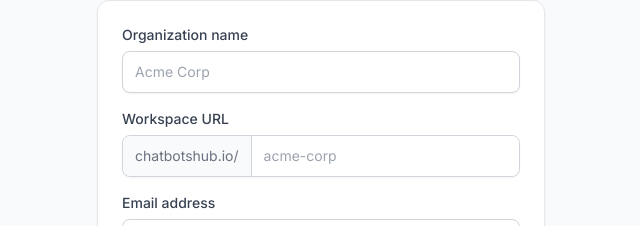
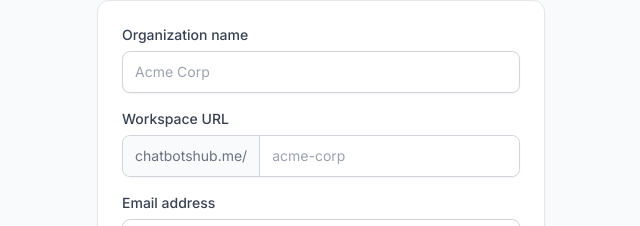
Before and after one commit to Bilal-332/ChatbotsHub, a Next.js app in the folder frontend/: page /auth/register in a window 1280 px wide. Shown: the part 247-473 px from the top of the page, without its empty margins (319-959 px from the left). Built offline with nearby package versions, Linux system fonts and the light colour scheme; no server answers.

Commit message:
sigup change

```diff
--- a/frontend/app/auth/register/page.tsx
+++ b/frontend/app/auth/register/page.tsx
@@ -104,7 +104,7 @@ export default function RegisterPage() {
               </label>
               <div className="flex rounded-lg border border-gray-300 shadow-sm focus-within:border-primary-500 focus-within:ring-1 focus-within:ring-primary-500">
                 <span className="flex items-center rounded-l-lg border-r border-gray-300 bg-gray-50 px-3 text-sm text-gray-500">
-                  chatbotshub.io/
+                  chatbotshub.me/
                 </span>
                 <input
                   id="slug"
```
